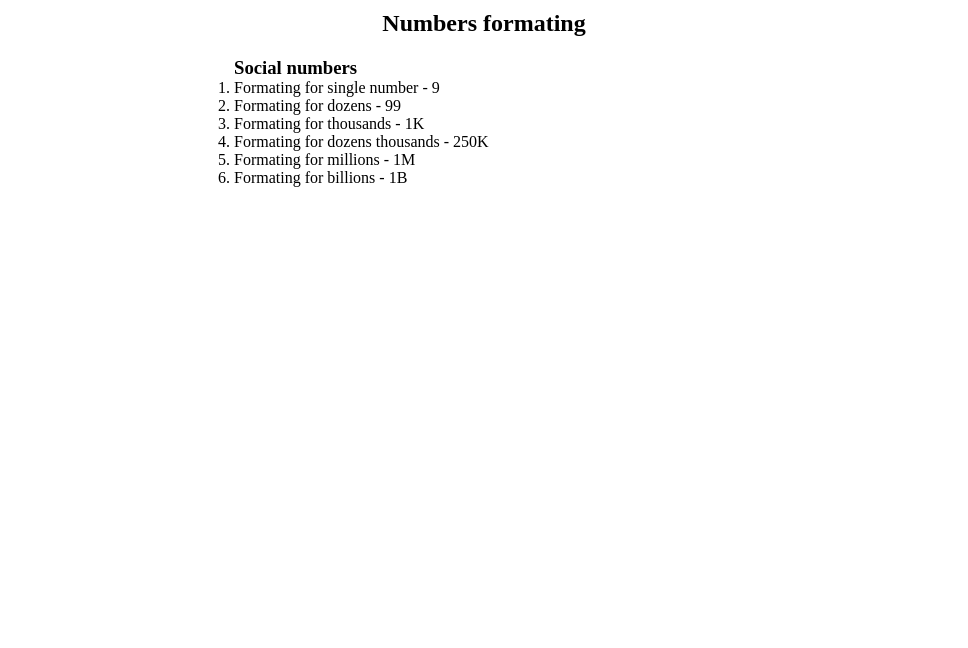
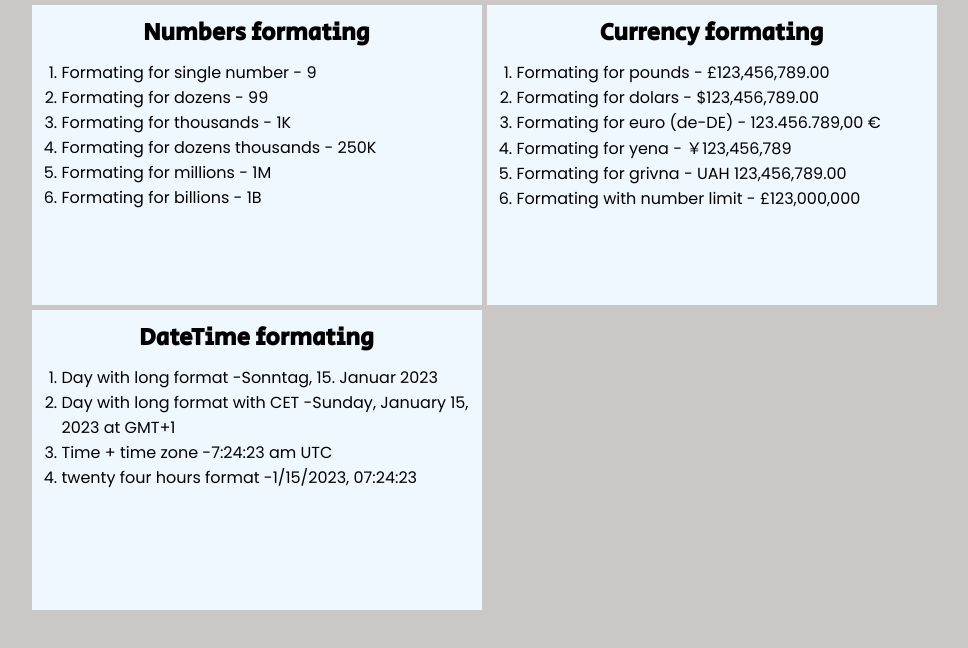
Before and after one commit to cookieMonsterDev/algorithms-and-code-tasks, a plain HTML site: page dataFormating/index.html in a window 1280 px wide. Shown: the whole page, without its empty margins (156-1124 px from the left). Drawn offline with Linux system fonts and the light colour scheme.

Commit message:
feat: add time & currency format

```diff
--- a/dataFormating/index.html
+++ b/dataFormating/index.html
@@ -1,10 +1,16 @@
 <!DOCTYPE html>
 <html lang="en">
   <head>
-  <meta charset="UTF-8">
-  <meta http-equiv="X-UA-Compatible" content="IE=edge">
-  <meta name="viewport" content="width=device-width, initial-scale=1.0">
-  <link rel="stylesheet" href="./style.css">
+    <meta charset="UTF-8" />
+    <meta http-equiv="X-UA-Compatible" content="IE=edge" />
+    <meta name="viewport" content="width=device-width, initial-scale=1.0" />
+    <link rel="preconnect" href="https://fonts.googleapis.com" />
+    <link rel="preconnect" href="https://fonts.gstatic.com" crossorigin />
+    <link
+      href="https://fonts.googleapis.com/css2?family=Poppins&family=Secular+One&display=swap"
+      rel="stylesheet"
+    />
+    <link rel="stylesheet" href="./style.css" />
     <script src="./index.js" defer></script>
     <title>Data Formating</title>
   </head>
@@ -13,7 +19,6 @@
       <section>
         <h1>Numbers formating</h1>
         <div class="list">
-        <h3>Social numbers</h3>
           <ol class="social-numbers-formating">
             <li>Formating for single number - 9</li>
             <li>Formating for dozens - 99</li>
@@ -24,6 +29,32 @@
           </ol>
         </div>
       </section>
+
+      <section>
+        <h1>Currency formating</h1>
+        <div class="list">
+          <ol class="currency-numbers-formating">
+            <li>Formating for pounds - 123456789</li>
+            <li>Formating for dolars - 123456789</li>
+            <li>Formating for euro (de-DE) - 123456789</li>
+            <li>Formating for yena - 123456789</li>
+            <li>Formating for grivna - 123456789</li>
+            <li>Formating with number limit - 123456789</li>
+          </ol>
+        </div>
+      </section>
+
+      <section>
+        <h1>DateTime formating</h1>
+        <div class="list">
+          <ol class="date-time-numbers-formating">
+            <li>Day with long format - </li>
+            <li>Day with long format with CET - </li>
+            <li>Time + time zone - </li>
+            <li>twenty four hours format - </li>
+          </ol>
+        </div>
+      </section>
     </main>
   </body>
 </html>
--- a/dataFormating/index.js
+++ b/dataFormating/index.js
@@ -1,20 +1,126 @@
 console.log('init');
 
 // Numbers formating
-const socialNumbersList = document.querySelectorAll(
-  '.social-numbers-formating li'
-);
+(() => {
+  const list = document.querySelectorAll('.social-numbers-formating li');
 
-const socialNumbersFormater = new Intl.NumberFormat('en', {
-  notation: 'compact',
-});
+  const formater = new Intl.NumberFormat('en', {
+    notation: 'compact',
+  });
 
+  list.forEach((i) => {
+    const number = Number.parseFloat(i.innerText.replace(/[^\d.]/g, ''));
+    const text = i.innerText.replace(/\d/g, '');
+    const formatedNumber = formater.format(number);
+
+    i.innerText = text + formatedNumber;
+  });
+})();
+
+// Currency formating
 (() => {
-  socialNumbersList.forEach(i => {
-    const number = Number.parseFloat(i.innerText.replace(/[^\d.]/g, ''))
-    const text = i.innerText.replace(/\d/g, '')
-    const formatedNumber = socialNumbersFormater.format(number)
+  const list = document.querySelectorAll('.currency-numbers-formating li');
 
-    i.innerText = text + formatedNumber
-  })
+  const config = [
+    {
+      lang: 'en',
+      style: 'currency',
+      currency: 'GBP',
+    },
+    {
+      lang: 'en-us',
+      style: 'currency',
+      currency: 'USD',
+    },
+    {
+      lang: 'de-DE',
+      style: 'currency',
+      currency: 'EUR',
+    },
+    {
+      lang: 'ja-JP',
+      style: 'currency',
+      currency: 'JPY',
+    },
+    {
+      lang: 're-RU',
+      style: 'currency',
+      currency: 'UAH',
+    },
+    {
+      lang: 'en',
+      style: 'currency',
+      currency: 'GBP',
+      maximumSignificantDigits: 3,
+    },
+  ];
+
+  list.forEach((i, j) => {
+    const { lang, ...rest } = config[j] || {};
+
+    const formater = new Intl.NumberFormat(lang, {
+      ...rest,
+    });
+
+    const number = Number.parseFloat(i.innerText.replace(/[^\d.]/g, ''));
+    const text = i.innerText.replace(/\d/g, '');
+    const formatedNumber = formater.format(number);
+
+    i.innerText = text + formatedNumber;
+  });
 })();
+
+// Currency formating
+(() => {
+  const list = document.querySelectorAll('.date-time-numbers-formating li');
+
+  const date = new Date();
+
+  const config = [
+    {
+      lang: 'de-DE',
+      weekday: 'long',
+      year: 'numeric',
+      month: 'long',
+      day: 'numeric',
+    },
+    {
+      lang: 'en-US',
+      weekday: 'long',
+      year: 'numeric',
+      month: 'long',
+      day: 'numeric',
+      timeZone: 'CET',
+      timeZoneName: 'short',
+    },
+    {
+      lang: 'en-AU',
+      hour: 'numeric',
+      minute: 'numeric',
+      second: 'numeric',
+      timeZoneName: 'short',
+    },
+    {
+      lang: 'en-US',
+      year: 'numeric',
+      month: 'numeric',
+      day: 'numeric',
+      hour: 'numeric',
+      minute: 'numeric',
+      second: 'numeric',
+      hour12: false,
+    },
+  ];
+
+  list.forEach((i, j) => {
+    const { lang, ...rest } = config[j] || {};
+
+    const formater = new Intl.DateTimeFormat(lang, {
+      ...rest,
+    });
+
+    const formatedNumber = formater.format(date);
+
+    i.innerText = i.innerText + formatedNumber;
+  });
+})();
--- a/dataFormating/style.css
+++ b/dataFormating/style.css
@@ -4,22 +4,34 @@
   box-sizing: border-box;
 }
 
+body {
+  background-color: rgb(204, 199, 199);
+}
+
+main {
+  padding: 5px;
+  display: grid;
+  grid-template-columns:  repeat(auto-fill, 450px);
+  justify-content: center;
+  gap: 5px;
+}
+
 section {
-  margin: auto;
-  width: 100vw;
+  min-height: 300px;
+  background-color: aliceblue;
 }
 
 section h1 {
   margin: 10px 0;
   text-align: center;
+  font-family: 'Secular One', sans-serif;
 }
 
 .list {
   margin: auto;
-  margin-top: 20px;
-  width: 500px;
+  font-family: 'Poppins', sans-serif;
 }
 
-.list:nth-child(1) {
-  margin-top: 0;
+.list ol {
+  padding-left: 30px;
 }
```
Lines whose indentation alone changed are shown as unchanged.
